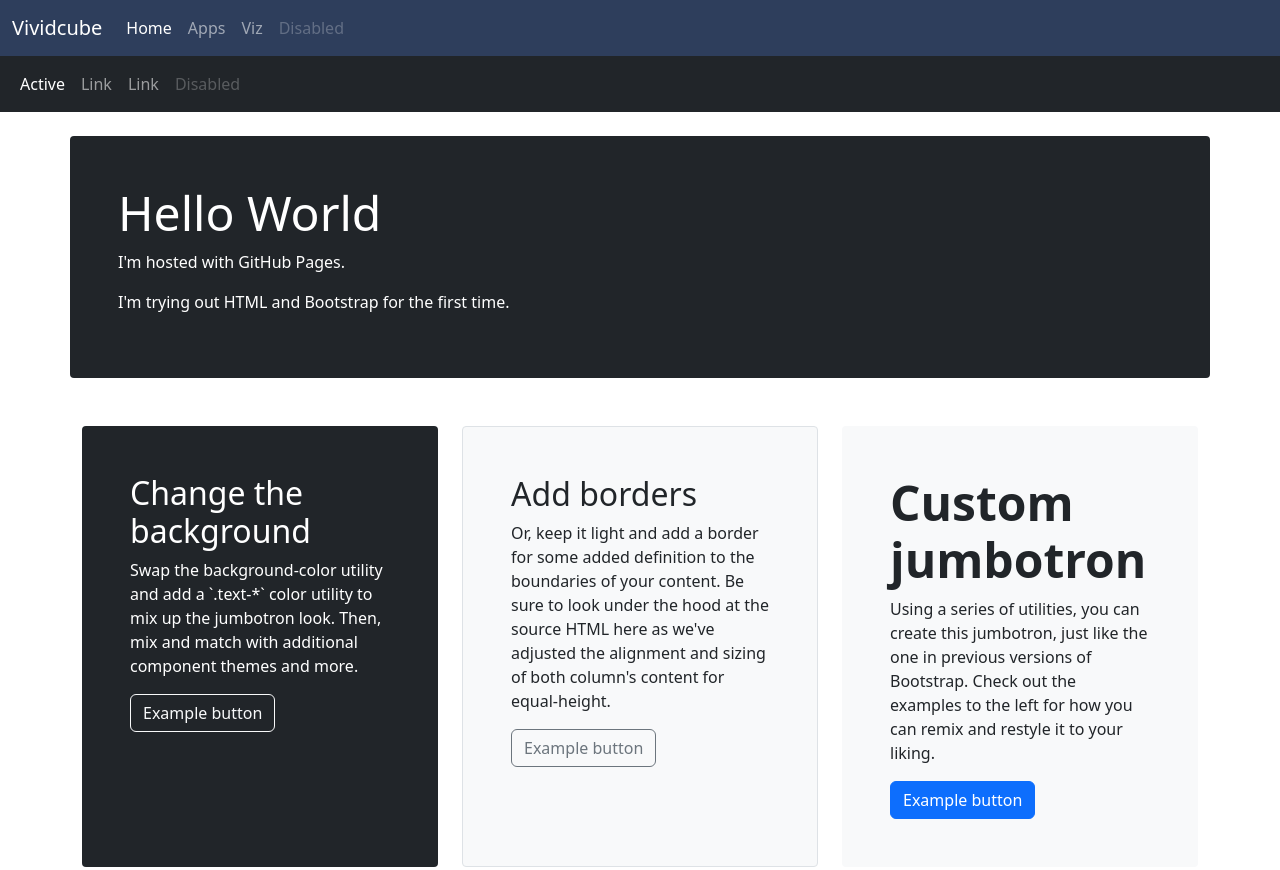
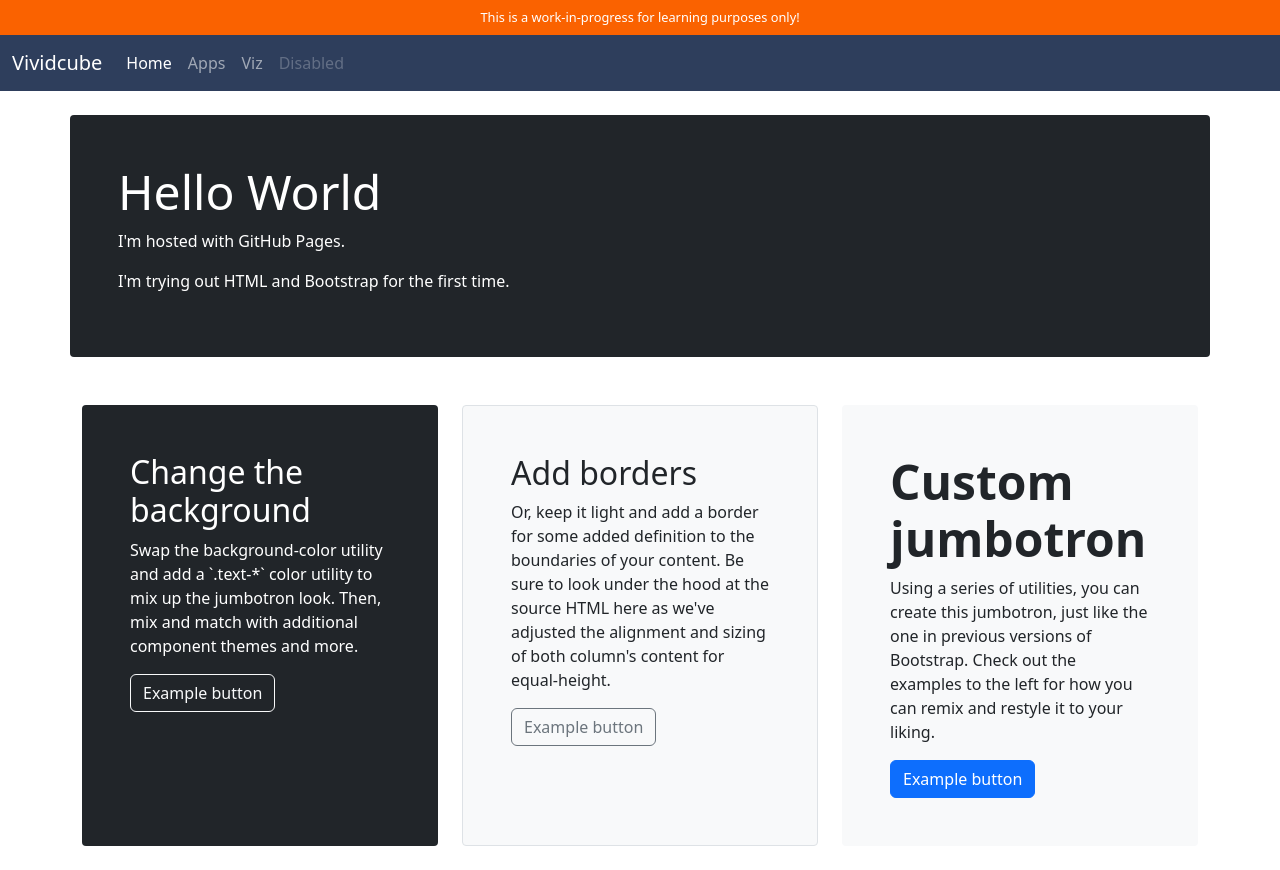
Before and after one commit to vividcube/vividcube.github.io, a plain HTML site: page index.html in a window 1280 px wide. Shown: the top 870 px of the page. Drawn offline with nearby package versions, Linux system fonts and the light colour scheme.

Commit message:
Update index.html

```diff
--- a/index.html
+++ b/index.html
@@ -9,11 +9,17 @@
 </head>
 <body>
 
+<!-- Temporary message -->
+<div class="container-fluid" style="background-color:#FA6200">
+  <p class="mb-0 py-2 text-center text-white"; style="font-size: 0.8rem">This is a work-in-progress for learning purposes only!</p>
+</div>
+
 <!-- Navbar content 1 -->
-<!-- Navbar content #F26625 #E75A1A #FA6200-->
+<!-- #F26625 #E75A1A #FA6200-->
+<!-- navbar navbar-expand-lg bg-dark navbar-dark-->
 <nav class="navbar navbar-expand-lg" style="background-color:#2E3E5C" data-bs-theme="dark">
   <div class="container-fluid">
-    <a class="navbar-brand" href="#">Vividcube</a>
+    <a class="navbar-brand" href="https://vividcube.github.io">Vividcube</a>
      <button class="navbar-toggler" type="button" data-bs-toggle="collapse" data-bs-target="#navbarNavAltMarkup" aria-controls="navbarNavAltMarkup" aria-expanded="false" aria-label="Toggle navigation">
       <span class="navbar-toggler-icon"></span>
     </button>
@@ -26,26 +32,6 @@
       </div>
     </div>
   </div>
-</nav>
-
-<!-- Navbar content 2 -->
-<nav class="navbar navbar-expand-sm bg-dark navbar-dark">
-	<div class="container-fluid">
-		<ul class="navbar-nav">
-			<li class="nav-item">
-				<a class="nav-link active" href="#">Active</a>
-			</li>
-			<li class="nav-item">
-				<a class="nav-link" href="#">Link</a>
-			</li>
-			<li class="nav-item">
-				<a class="nav-link" href="#">Link</a>
-			</li>
-			<li class="nav-item">
-				<a class="nav-link disabled" href="#">Disabled</a>
-			</li>
-		</ul>
-	</div>
 </nav>
 
 <!-- Jumbotron content -->
```
